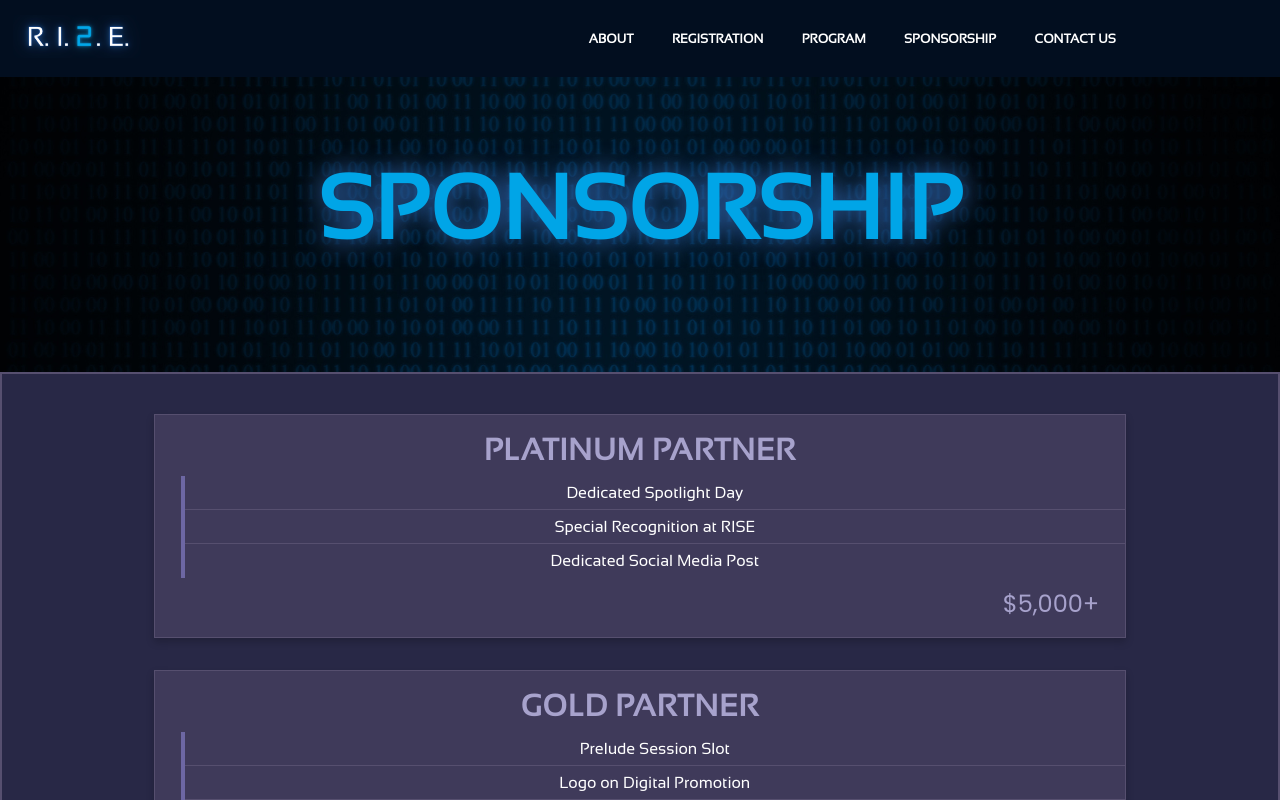
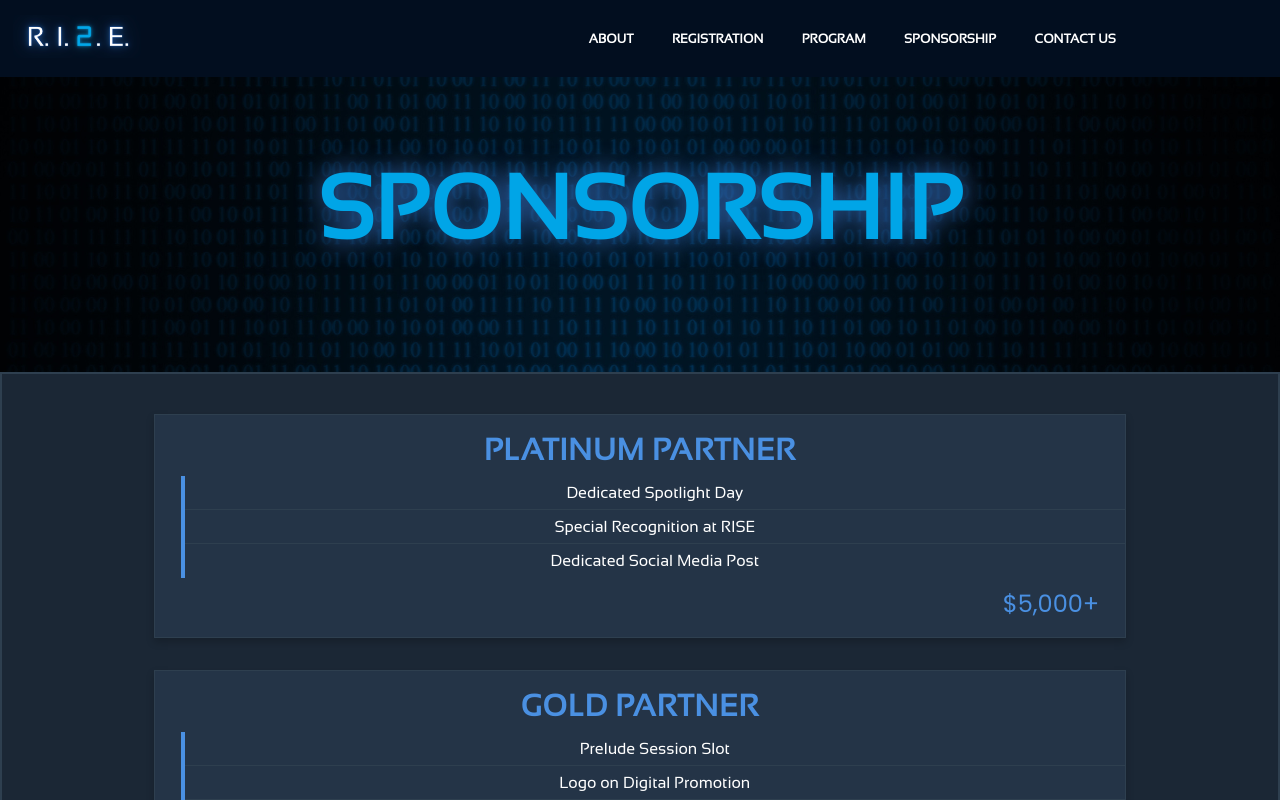
Before and after one commit to purdue-arc/RISE_Site, a React (Create React App) app: page /sponsorship in a window 1280 px wide. Shown: the top 800 px of the page. Built offline with nearby package versions, Linux system fonts and the light colour scheme.

Commit message:
Bluer color

```diff
--- a/src/components/sponsorship/tier-list/TierList.css
+++ b/src/components/sponsorship/tier-list/TierList.css
@@ -14,41 +14,41 @@
 }
 
 .tier-list {
-    background: #282846; /* Dark background as in the image */
-    color: white;
+    background: #1b2735; /* Dark blue background */
+    color: #ffffff;
     padding: 5vh 5vw;
     display: flex;
     flex-direction: column;
     align-items: center;
-    gap: 4vh; /* Space between tiers */
-    border: 2px solid #564f6f; /* Border color as in the image */
+    gap: 4vh;
+    border: 2px solid #2e3f4f; /* Slightly lighter blue border */
     font-family: 'Poppins', sans-serif;
 }
 
 .tier {
-    background: #3f3a5a; /* Background for each tier */
+    background: #243447; /* Tier background blue */
     padding: 2vh 2vw;
-    width: 80%; /* Adjust the width as necessary */
-    border: 1px solid #564f6f; /* Border color as in the image */
-    box-shadow: 0 4px 8px 0 rgba(0, 0, 0, 0.2); /* Add shadow for depth */
+    width: 80%;
+    border: 1px solid #2e3f4f; /* Border color */
+    box-shadow: 0 4px 8px 0 rgba(0, 0, 0, 0.2);
 }
 
 .tier-name {
     font-family: 'Sansation-Bold', sans-serif;
-    font-size: 2em; /* Big and bold for tier names */
+    font-size: 2em;
     margin-bottom: 1vh;
-    color: #a7a2cc; /* Light purple as in the image */
+    color: #4a90e2; /* Bright blue for tier names */
 }
 
 .benefits {
     font-family: 'Sansation', sans-serif;
-    border-left: 4px solid #6d67a3; /* Purple line as in the image */
+    border-left: 4px solid #4a90e2; /* Bright blue line */
     padding-left: 2vw;
 }
 
 .benefit {
     font-size: 1em;
-    padding: 1vh 0; /* Space between benefits */
+    padding: 1vh 0;
     position: relative;
 }
 
@@ -58,13 +58,13 @@
     left: -2vw;
     bottom: 0;
     width: calc(100% + 4vw);
-    border-bottom: 1px solid #564f6f; /* Horizontal line between benefits */
+    border-bottom: 1px solid #2e3f4f; /* Horizontal line between benefits */
 }
 
 .cost {
     font-family: 'Poppins', sans-serif;
     font-size: 1.5em;
-    color: #a7a2cc; /* Light purple as in the image */
+    color: #4a90e2; /* Bright blue for costs */
     padding-top: 1vh;
     text-align: right;
 }
```
